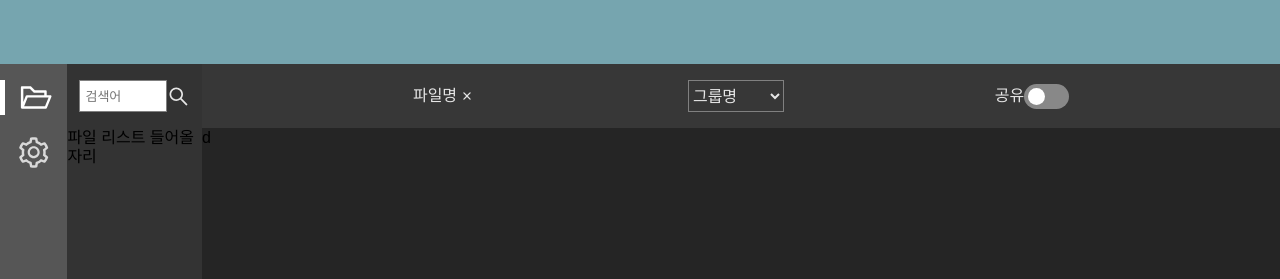
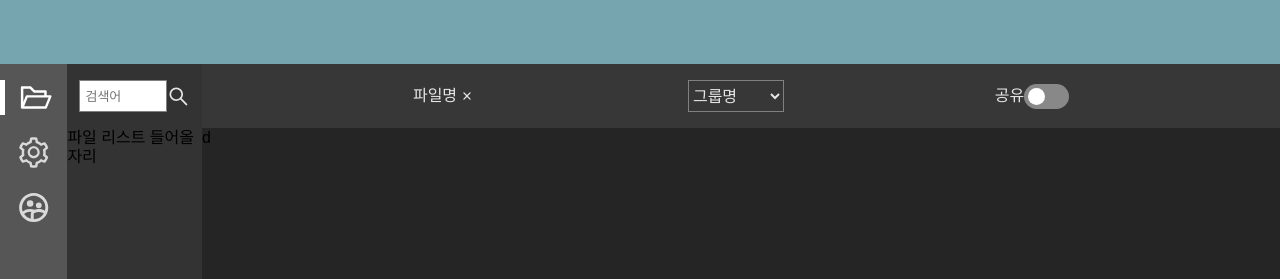
Before and after one commit to CNU-OOHub/OOHub-FE, a React (Create React App) app: page /home in a window 1280 px wide. Shown: the top 279 px of the page. Built offline with nearby package versions, Linux system fonts and the light colour scheme.

Commit message:
feat: side menu에 groups 추가

```diff
--- a/src/components/molecules/homeHeader.jsx
+++ b/src/components/molecules/homeHeader.jsx
@@ -35,7 +35,6 @@ const HomeHeader = () => {
         <Text />
         <Text />
         <Text color={theme.textGreyColor}>부서명</Text>
-        <Text color={theme.textGreyColor}>Groups</Text>
         {admin && (
           <Text color={theme.textGreyColor} onClick={onClickAdminButton}>
             Admin
--- a/src/components/pages/home.jsx
+++ b/src/components/pages/home.jsx
@@ -9,8 +9,9 @@ import {
   AiOutlineSearch,
 } from "react-icons/ai";
 import { IoIosClose } from "react-icons/io";
+import { RiGroup2Line } from "react-icons/ri";
 import Button from "../atoms/button";
-import { CONSOLE, FOLDER, SETTING, TERMINAL } from "../../constants";
+import { CONSOLE, FOLDER, GROUPS, SETTING, TERMINAL } from "../../constants";
 import styled from "styled-components";
 import FlexColumn from "../molecules/flexColumn";
 import FlexRow from "../molecules/flexRow";
@@ -145,6 +146,20 @@ const Home = () => {
               color={sideMenu === SETTING ? "white" : theme.lightGreyColor}
             />
           </Button>
+          <Button
+            bgColor={theme.greyColor}
+            onClick={() => sideMenuClicked(GROUPS)}
+          >
+            <RiGroup2Line
+              style={{
+                marginTop: "1rem",
+                width: "100%",
+                borderLeft: sideMenu === GROUPS ? "5px solid white" : "none",
+              }}
+              size={35}
+              color={sideMenu === GROUPS ? "white" : theme.lightGreyColor}
+            />
+          </Button>
         </SideMenuStyle>
         <FileList>
           <div
--- a/src/constants.jsx
+++ b/src/constants.jsx
@@ -1,7 +1,13 @@
-export const FOLDER = "folder";
-export const SETTING = "setting";
-export const CONSOLE = "console";
-export const TERMINAL = "terminal";
+// home header
 export const AUTHORIZATION_AREA = "Authorization Area";
 export const CHANGE_PASSWORD = "Change Password";
 export const RESOURCE_MONITORING = "Resource Monitoring";
+
+// home > side menu
+export const FOLDER = "folder";
+export const SETTING = "setting";
+export const GROUPS = "groups";
+
+// home > termial
+export const CONSOLE = "console";
+export const TERMINAL = "terminal";
```
